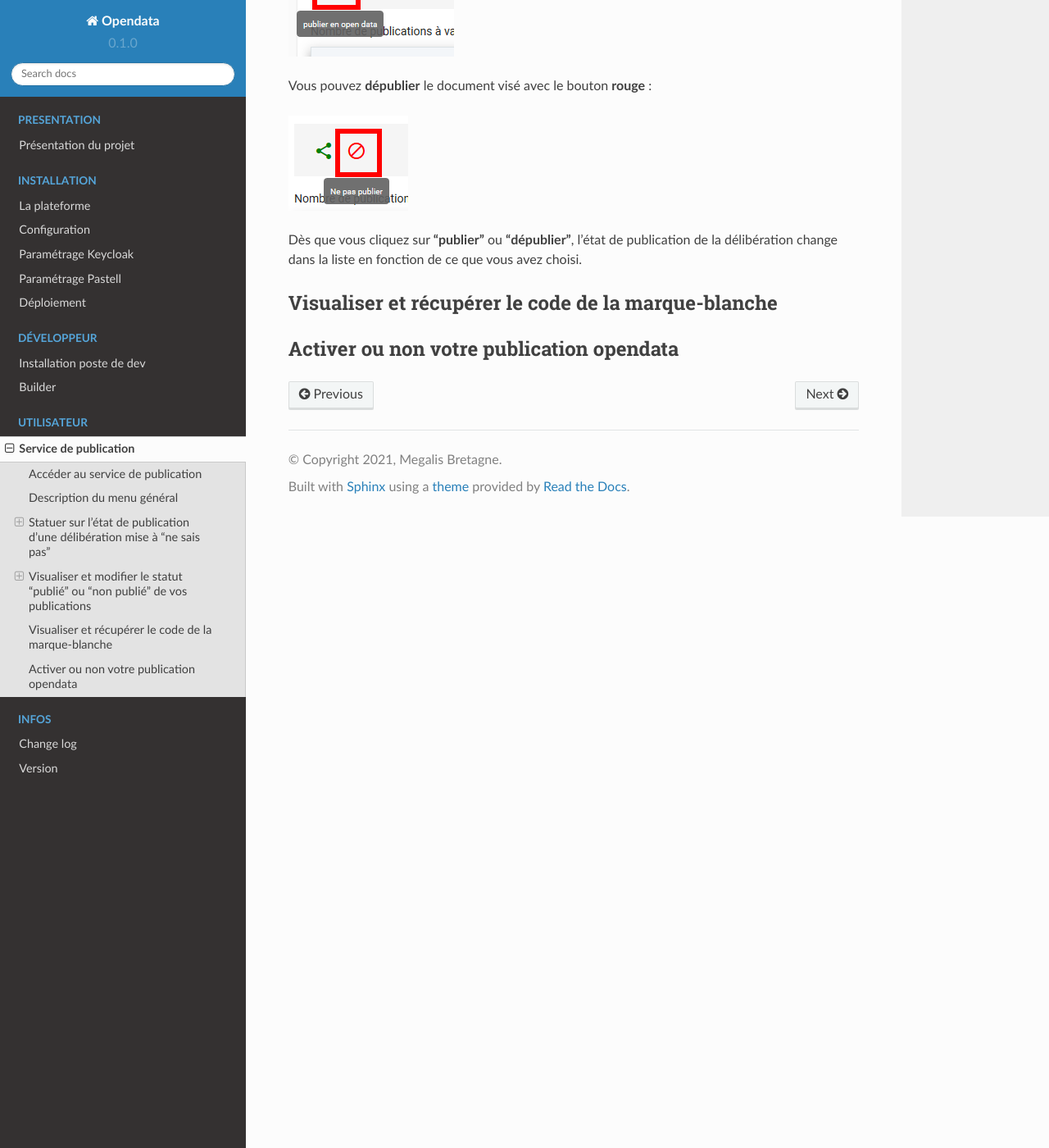
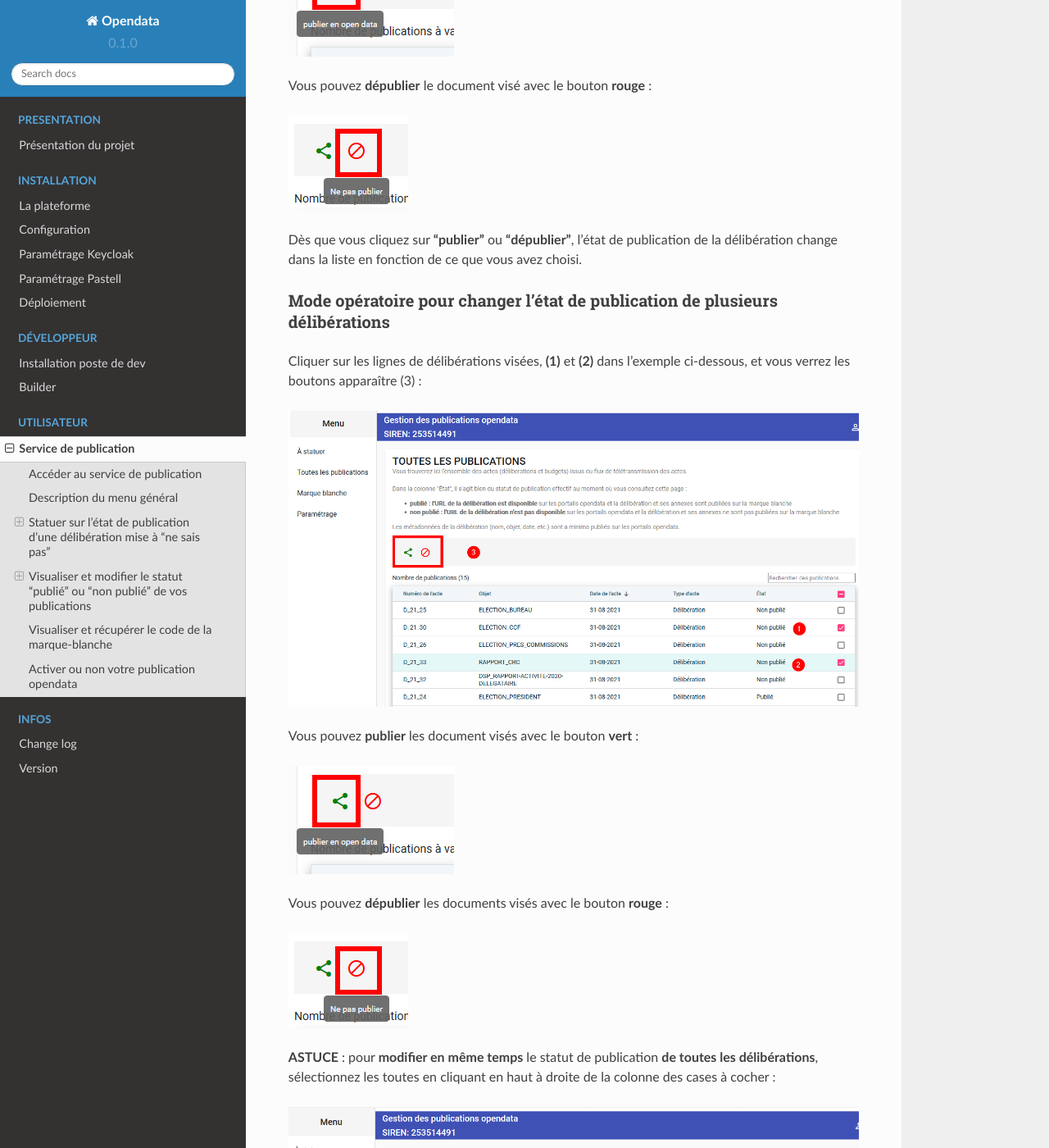
Before and after one commit to megalis-bretagne/opendata-extraction, a Sphinx documentation site: the page built from docs/source/utilisateur/publication.md, in a window 1280 px wide and 1400 px high, scrolled down 9410 px. Shown: the whole window at 82% size. Built offline with Sphinx 7.4.7 and the Read the Docs theme 2.0.0, drawn with Linux system fonts in a browser that asks for light colours; some of the changed text lies outside the part shown.

Commit message:
Update publication.md

```diff
--- a/docs/source/utilisateur/publication.md
+++ b/docs/source/utilisateur/publication.md
@@ -96,7 +96,7 @@ Dès que vous cliquez sur **"publier"** ou **"dépublier"**, les lignes sélecti
 
 Vous pouvez à tout moment revenir sur le statut de publication d'un document en allant sur le menu **"Toutes les publications"** (cf. ## Visualiser et modifier le statut "publié" ou "non publié" de vos publications).
 
-**ASTUCE** : pour modifier en même temps le statut de publication de toutes les délibérations, sélectionnez les toutes en cliquant en haut à droite de la colonne des cases à cocher :
+**ASTUCE** : pour **modifier en même temps** le statut de publication **de toutes les délibérations**, sélectionnez les toutes en cliquant en haut à droite de la colonne des cases à cocher :
 
 ![acces](img/OD3_09.png)
 
@@ -136,6 +136,27 @@ Vous pouvez **dépublier** le document visé avec le bouton **rouge** :
 Dès que vous cliquez sur **"publier"** ou **"dépublier"**, l'état de publication de la délibération change dans la liste en fonction de ce que vous avez choisi.
 
 
+### Mode opératoire pour changer l'état de publication de plusieurs délibérations
+
+Cliquer sur les lignes de délibérations visées, **(1)** et **(2)** dans l'exemple ci-dessous, et vous verrez les boutons apparaître (3) :
+
+![acces](img/OD4_05.png)
+
+Vous pouvez **publier** les document visés avec le bouton **vert** :
+
+![acces](img/OD4_06.png)
+
+
+Vous pouvez **dépublier** les documents visés avec le bouton **rouge** :
+
+![acces](img/OD4_07.png)
+
+
+**ASTUCE** : pour **modifier en même temps** le statut de publication **de toutes les délibérations**, sélectionnez les toutes en cliquant en haut à droite de la colonne des cases à cocher :
+
+
+![acces](img/OD4_08.png)
+
 
 ## Visualiser et récupérer le code de la marque-blanche
 
```
